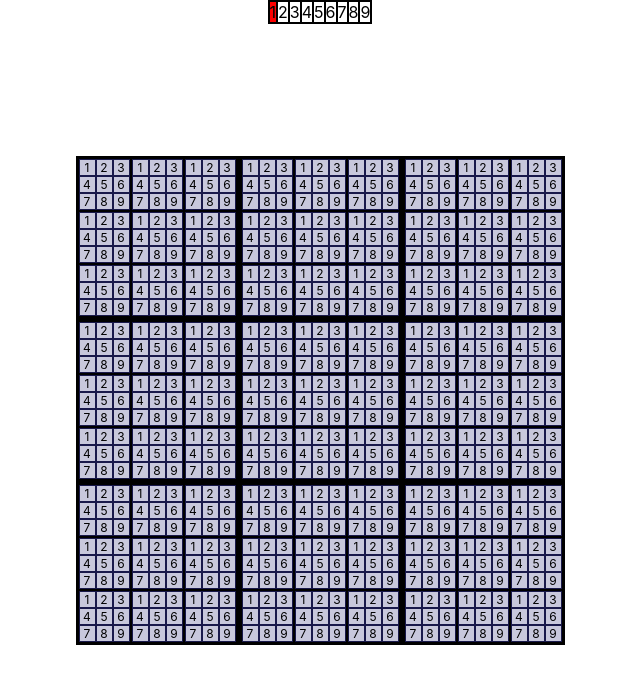
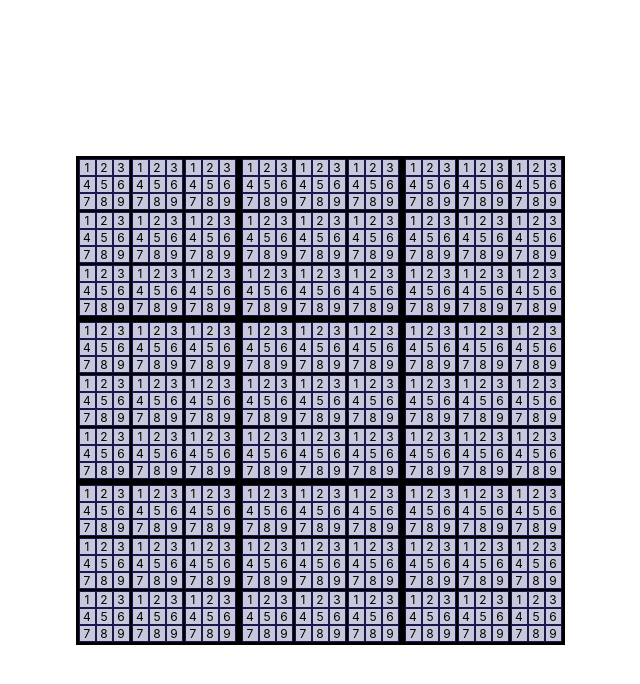
Before and after one commit to peoplestealusernames/sudoku-wave-collapse, a React (Create React App) app: page / in a window 1280 px wide. Shown: the top 684 px of the page, without its empty margins (320-960 px from the left). Built offline with nearby package versions, Linux system fonts and the light colour scheme.

Commit message:
Removed unused selector

```diff
--- a/src/App.tsx
+++ b/src/App.tsx
@@ -3,11 +3,9 @@ import logo from './logo.svg';
 import './App.css';
 
 type sudokuN = 0 | 1 | 2 | 3 | 4 | 5 | 6 | 7 | 8 | 9
-type sudokuSelector = Exclude<sudokuN, 0>
 
 function App() {
   const [Table, setTable] = useState<boolean[][][]>([]) //True= placeable
-  const [selected, setselected] = useState<sudokuSelector>(1)
 
   useMemo(() => {
     for (let row = 0; row < 9; row++) {
@@ -70,18 +68,6 @@ function App() {
 
   return (
     <div className="App">
-      <div style={{ position: "absolute", top: "0px", border: "1px solid black" }}>
-        {[...new Array(9)].map((e, i) => {
-          return <div
-            className='Cell'
-            key={i}
-            style={{ backgroundColor: i + 1 === selected ? "red" : "white" }}
-            onClick={() => { setselected((i + 1) as sudokuSelector) }}
-          >
-            {i + 1}
-          </div>
-        })}
-      </div>
       <div style={{ display: "table" }}>
         {Table.map((row, rowi) =>
           <div
```
